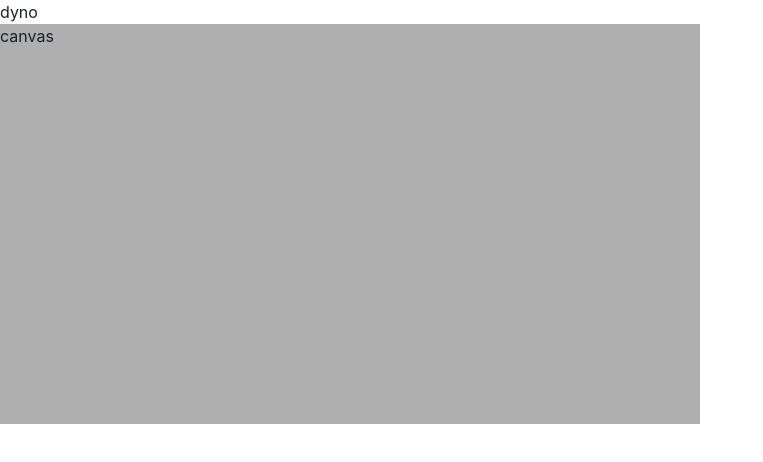
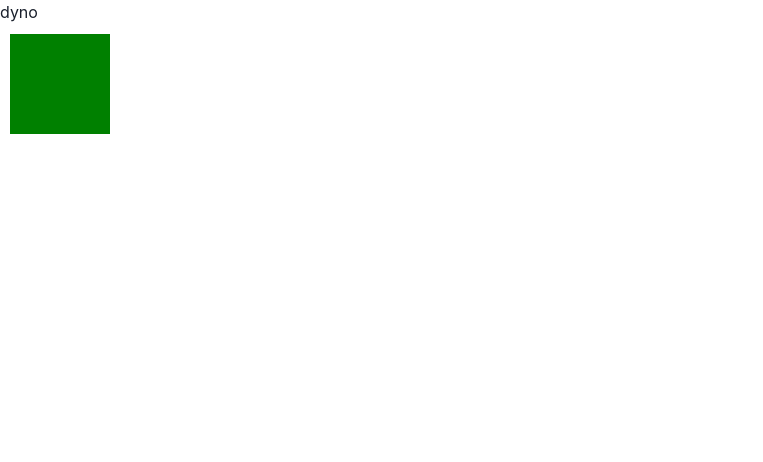
Before and after one commit to GAME-EE/client, a Next.js app: page /game/dyno in a window 1280 px wide. Shown: the top 462 px of the page, without its empty margins (0-763 px from the left). Built offline with nearby package versions, Linux system fonts and the light colour scheme.

Commit message:
fix: canvas...
왜 캔버스가 그려지지 않을까

```diff
--- a/src/pages/game/dyno.tsx
+++ b/src/pages/game/dyno.tsx
@@ -5,23 +5,42 @@ const Dyno: NextPage = () => {
   useEffect(() => {
     // if (canvasRef != undefined) {
     if (!canvasRef.current) {
+      console.log('canvasRef.current');
+
       return;
     }
-    const canvas: HTMLCanvasElement = canvasRef.current;
-    const context = canvas.getContext('2d');
+    const canvas = document.getElementById('canvas') as HTMLCanvasElement;
+    // const canvas: HTMLCanvasElement = canvasRef.current;
+    canvas.width = 500;
+    canvas.height = 500;
 
-    console.log(context);
+    const ctx = canvas.getContext('2d');
+    console.log(ctx);
+    if (!ctx) {
+      console.log('ctx');
+      return;
+    }
+    ctx.fillStyle = 'green';
+    ctx.fillRect(10, 10, 100, 100);
 
     // }
   }, []);
-
+  // const dino = {
+  //   x: 10,
+  //   y: 200,
+  //   width: 50,
+  //   height: 50,
+  //   draw() {
+  //     ctx.fillStyle = 'green';
+  //     ctx.fillReact(this.x, this.y, this.width, this.height);
+  //   },
+  // };
   return (
     <div>
       dyno
-      <div style={{ width: '700px', height: '400px', backgroundColor: '#afafaf' }}>
-        canvas
-        <canvas ref={canvasRef} style={{ width: '600px', height: '300px' }}></canvas>
-      </div>
+      {/* <div style={{ width: '700px', height: '400px', backgroundColor: '#afafaf' }}> */}
+      <canvas ref={canvasRef} id="canvas"></canvas>
+      {/* </div> */}
     </div>
   );
 };
```
